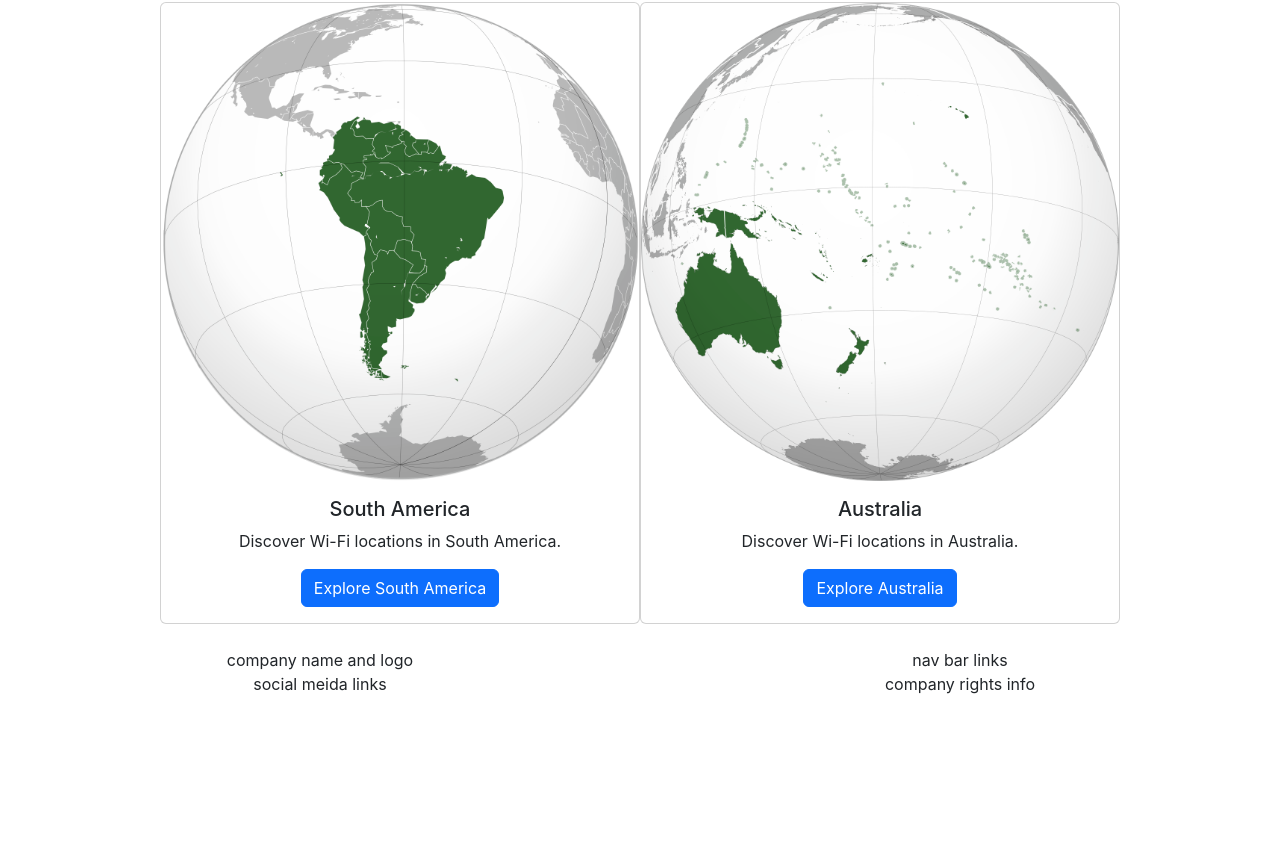
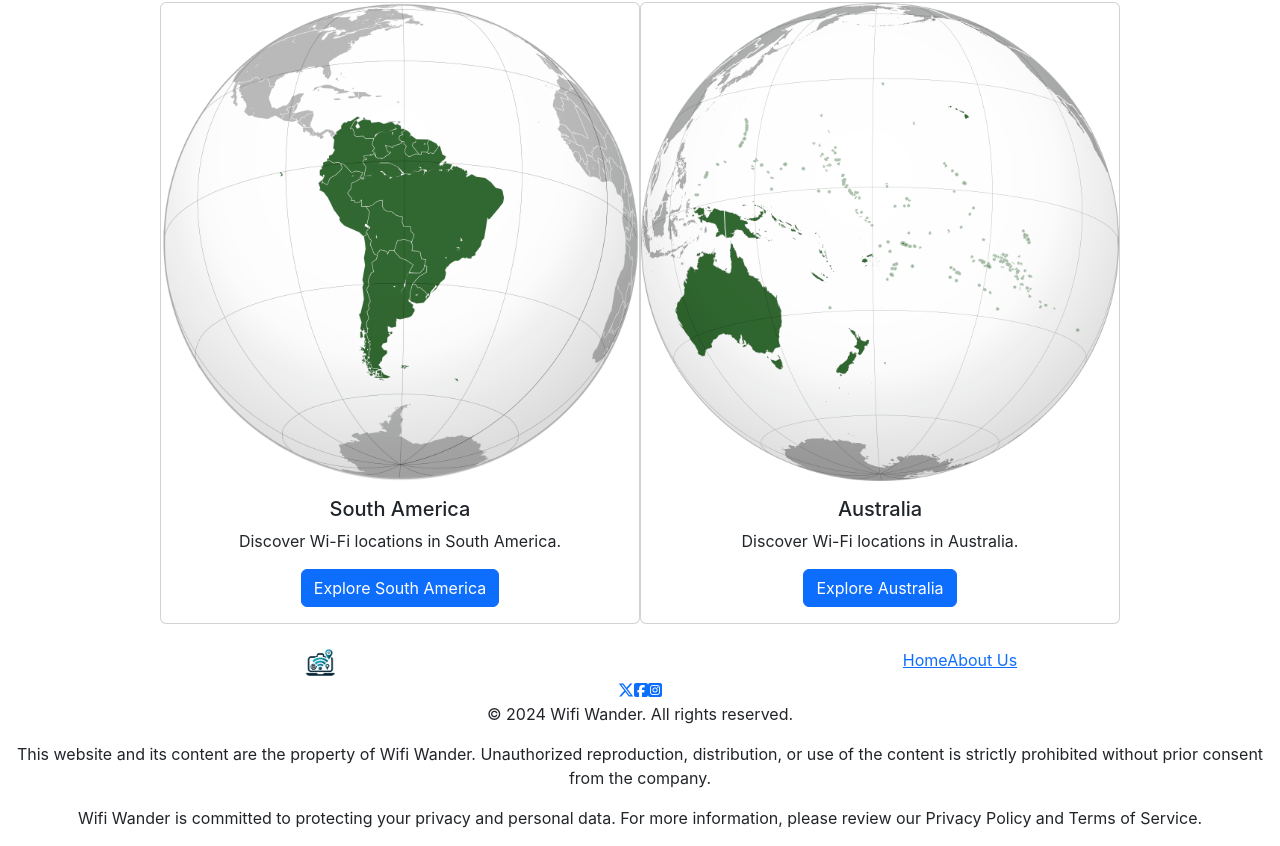
Before and after one commit to GMontaque/WiFiWander, a React (Create React App) app: page / in a window 1280 px wide. Shown: the part 2192-3038 px from the top of the page. Before the commit the page ends 2888 px from the top, so only its background shows below. Built offline with nearby package versions, Linux system fonts and the light colour scheme.

Commit message:
refactor: add content to footer, including website links and external links

```diff
--- a/src/components/Footer.js
+++ b/src/components/Footer.js
@@ -1,7 +1,9 @@
-import React from 'react'
+import React from 'react';
 import Container from 'react-bootstrap/Container';
 import Row from 'react-bootstrap/Row';
 import Col from 'react-bootstrap/Col';
+import logo from '../assets/logo.png';
+import { Link } from 'react-router-dom';
 
 function Footer() {
     return (
@@ -9,17 +11,52 @@ function Footer() {
             <Row>
                 <footer>
                     <Row>
-                        <Col>company name and logo</Col>
-                        <Col>nav bar links</Col>
+                        <Col>
+                            <Link to="/">
+                                <img
+                                    src={logo}
+                                    width="30"
+                                    height="30"
+                                    className="d-inline-block align-top"
+                                    alt="Logo"
+                                />
+                            </Link>
+                        </Col>
+                        <Col>
+                            <Link to="/">Home</Link>
+                            <Link to="/about">About Us</Link>
+                        </Col>
                     </Row>
                     <Row>
-                        <Col>social meida links</Col>
-                        <Col>company rights info</Col>
+                        <Col>
+                            <a href="https://www.google.com" target="_blank" rel="noopener noreferrer">
+                                <i className="fa-brands fa-x-twitter"></i>
+                            </a>
+                            <a href="https://www.facebook.com" target="_blank" rel="noopener noreferrer">
+                                <i className="fa-brands fa-square-facebook"></i>
+                            </a>
+                            <a href="https://www.instagram.com" target="_blank" rel="noopener noreferrer">
+                                <i className="fa-brands fa-square-instagram"></i>
+                            </a>
+                        </Col>
+                    </Row>
+                    <Row>
+                        <p>&copy; {new Date().getFullYear()} Wifi Wander. All rights reserved.</p>
+                        <p>
+                            This website and its content are the property of Wifi Wander. Unauthorized
+                            reproduction, distribution, or use of the content is strictly prohibited
+                            without prior consent from the company.
+                        </p>
+                        <p>
+                            Wifi Wander is committed to protecting your privacy and personal data.
+                            For more information, please review our Privacy Policy
+                            and Terms of Service.
+                        </p>
                     </Row>
                 </footer>
             </Row>
         </Container>
-    )
+    );
 }
 
-export default Footer
+export default Footer;
```
